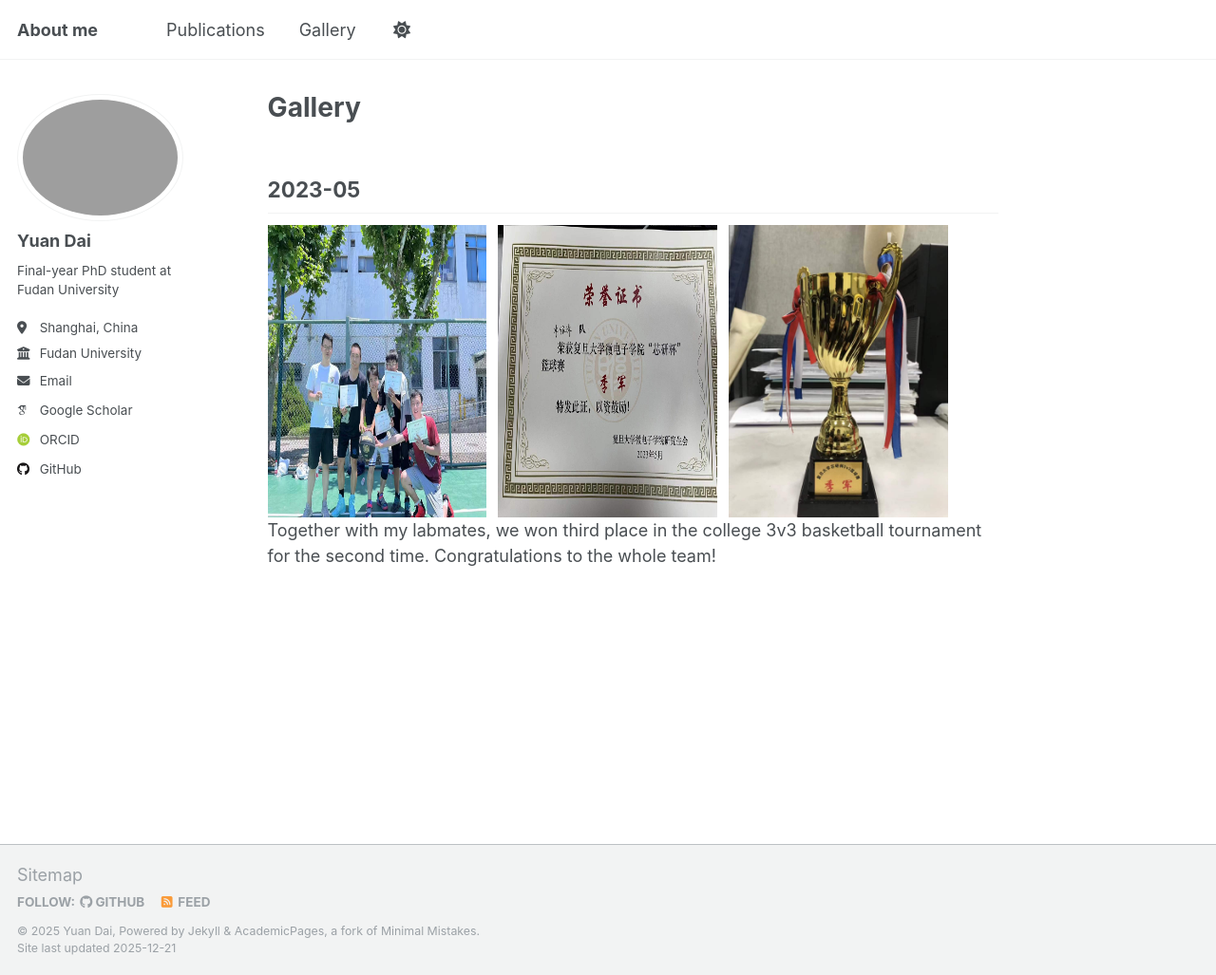
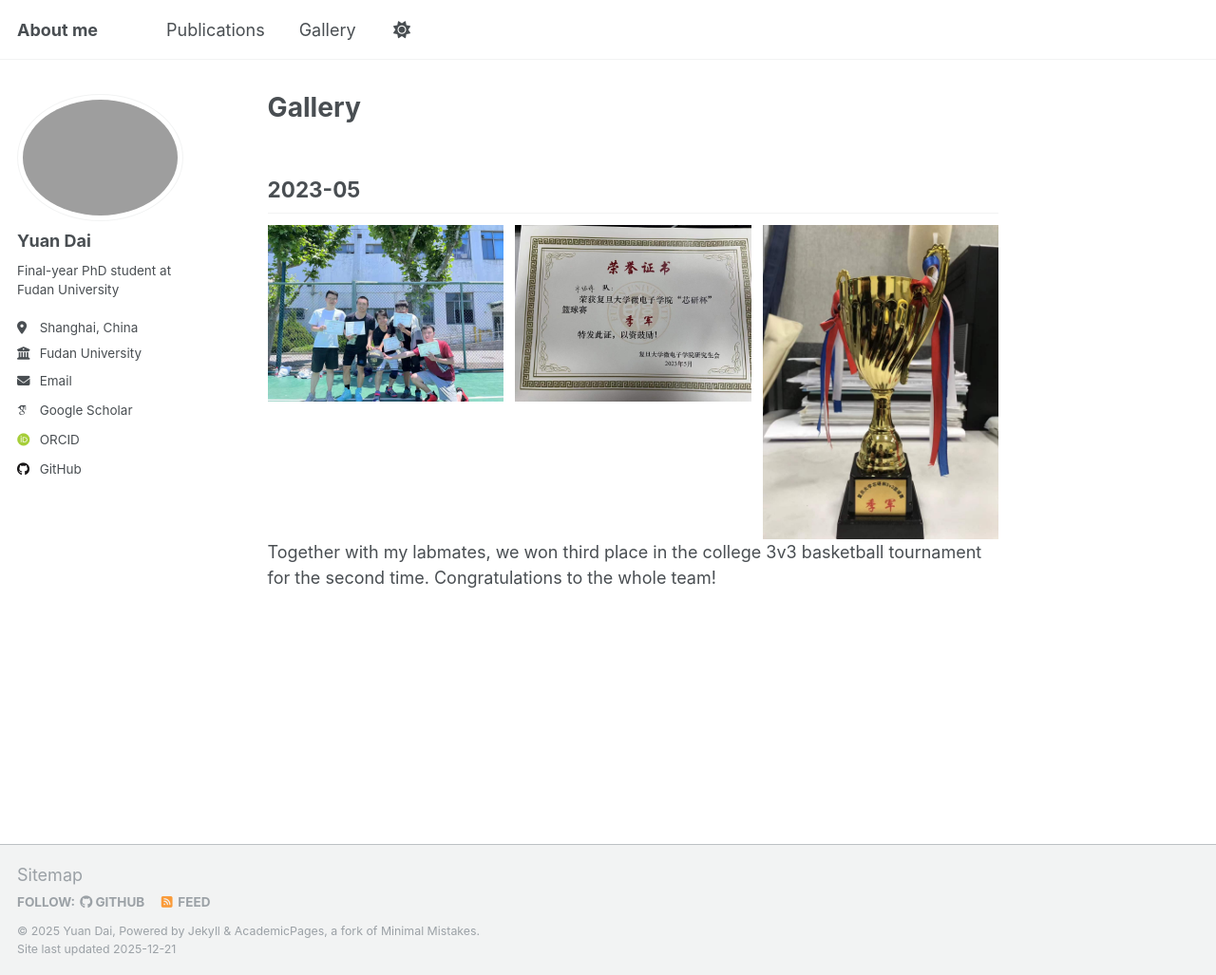
Before and after one commit to Dai-dirk/Dai-dirk.github.io, a Jekyll site: the page built from _pages/Gallery.md, in a window 1280 px wide and 1027 px high. Shown: the whole window at 95% size. Built offline with Jekyll 4.4.1, drawn with Linux system fonts in a browser that asks for light colours; some web fonts are replaced.

Commit message:
Update Gallery.md

```diff
--- a/_pages/Gallery.md
+++ b/_pages/Gallery.md
@@ -7,10 +7,14 @@ layout: single
 
 ## 2023-05
 
-<div style="display: flex; gap: 12px; flex-wrap: wrap;">
-  <img src="/images/lqs.jpg" width="30%">
-  <img src="/images/lqsjz.jpg" width="30%">
-  <img src="/images/lqsjb.jpg" width="30%">
+<div style="
+  display: grid;
+  grid-template-columns: repeat(3, 1fr);
+  gap: 12px;
+">
+  <img src="/images/lqs.jpg" style="width:100%;">
+  <img src="/images/lqsjz.jpg" style="width:100%;">
+  <img src="/images/lqsjb.jpg" style="width:100%;">
 </div>
 
 Together with my labmates, we won third place in the college 3v3 basketball tournament for the second time. Congratulations to the whole team!
```
